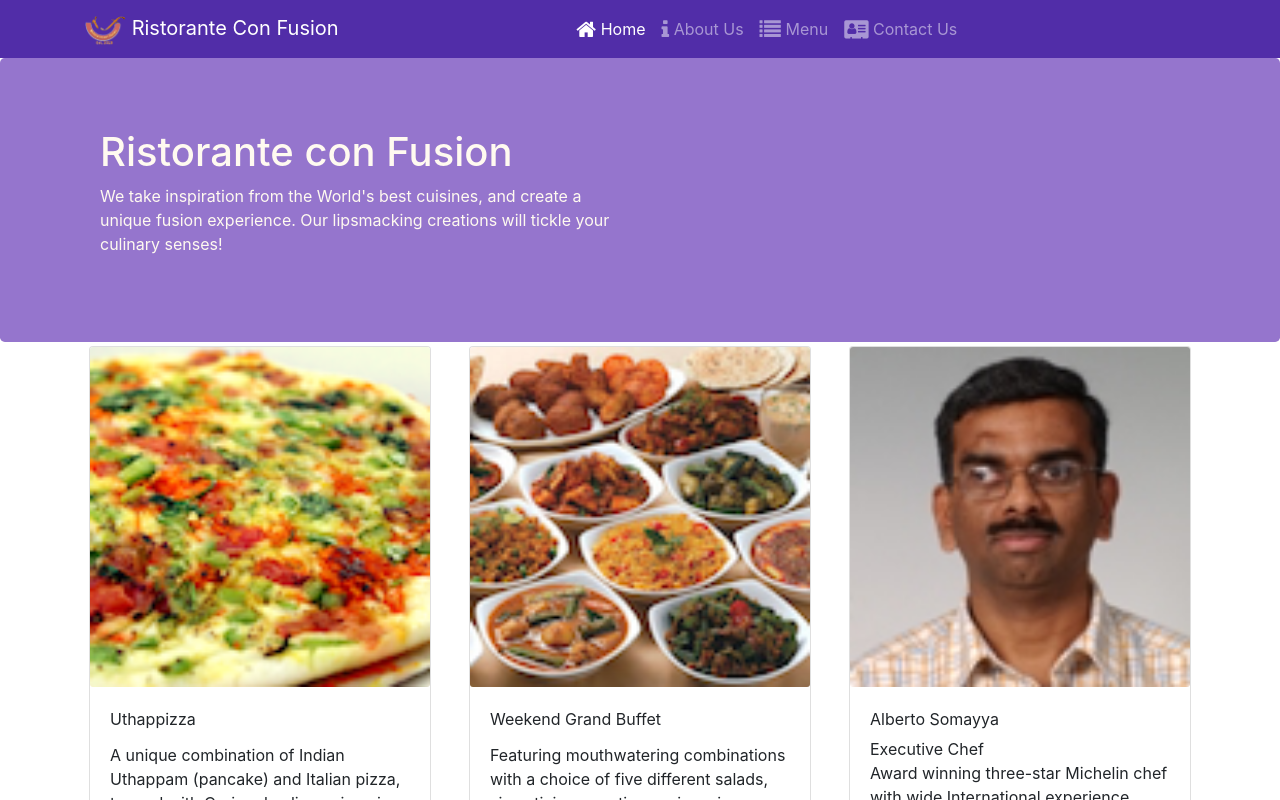
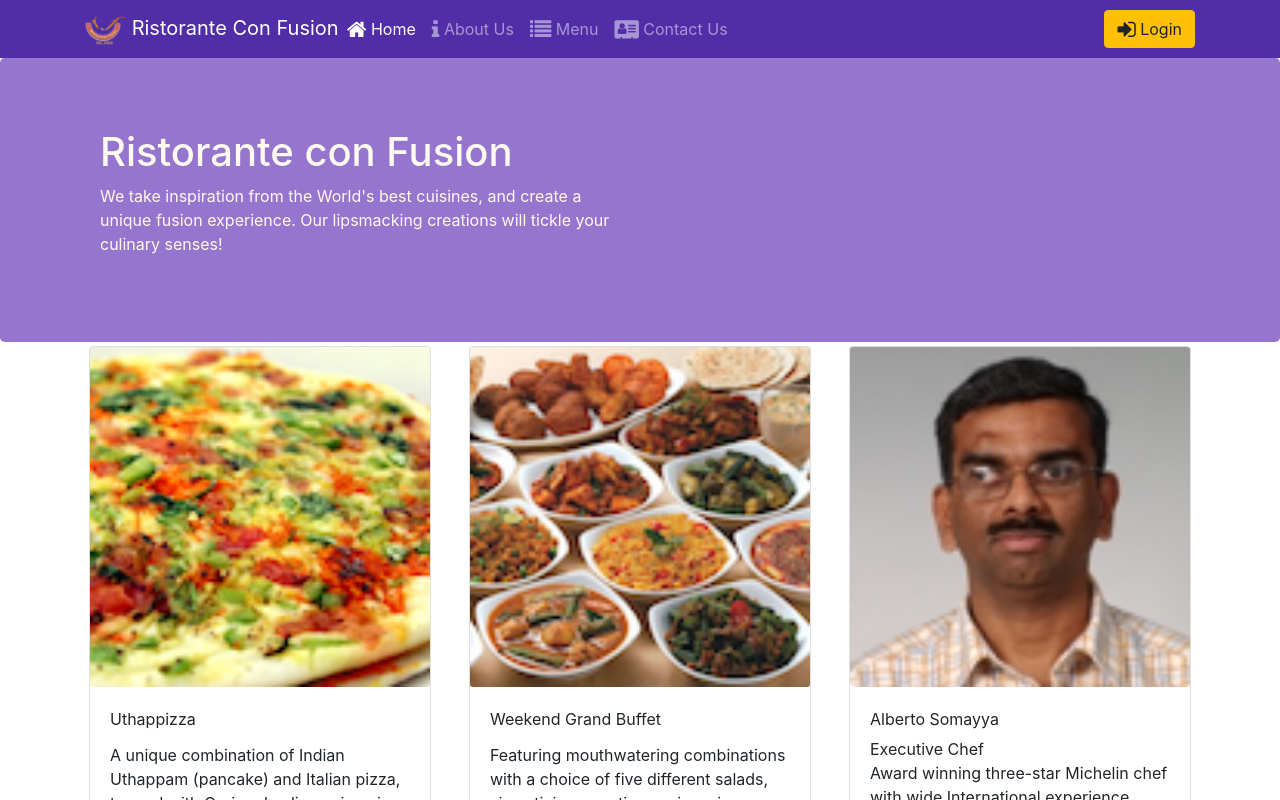
Before and after one commit to vishwasprabhu98/reactjs, a React (Create React App) app in the folder confusion/: page /home in a window 1280 px wide. Shown: the top 800 px of the page. Built offline with nearby package versions, Linux system fonts and the light colour scheme.

Commit message:
Modal for login page

```diff
--- a/confusion/src/components/HeaderComponent.js
+++ b/confusion/src/components/HeaderComponent.js
@@ -1,5 +1,6 @@
 import React, { Component } from 'react';
-import {Nav, Navbar, NavbarBrand, NavbarToggler, Collapse, NavItem, Jumbotron } from 'reactstrap';
+import {Nav, Navbar, NavbarBrand, NavbarToggler, Collapse, NavItem, Jumbotron, Button, Modal, ModalHeader, ModalBody,
+	Form, FormGroup, Input, Label } from 'reactstrap';
 import { NavLink } from 'react-router-dom';
 
 export default class Header extends Component {
@@ -8,15 +9,31 @@
 		super(props);
 
 		this.toggleNav = this.toggleNav.bind(this);
+		this.toggleModal = this.toggleModal.bind(this);
+
 		this.state = {
-		isNavOpen: false
+			isNavOpen: false,
+			isModalOpen: false
 		};
 	}
 
 	toggleNav() {
 		this.setState({
-		isNavOpen: !this.state.isNavOpen
+			isNavOpen: !this.state.isNavOpen
 		});
+	}
+
+	toggleModal() {
+		this.setState({
+			isModalOpen: !this.state.isModalOpen
+		});
+	}
+
+	handleLogin(event) {
+		this.toggleModal();
+		alert("Username: " + this.username.value + " Password: " + this.password.value
+			+ " Remember: " + this.remember.checked);
+		event.preventDefault();
 	}
 
 	render() {
@@ -26,7 +43,7 @@
 					<div className="container">
 						<NavbarToggler onClick={this.toggleNav} />
 						<NavbarBrand className="mr-auto" href="/"><img src='assets/images/logo.png' height="30" width="41" alt='Ristorante Con Fusion' /> Ristorante Con Fusion </NavbarBrand>
-						<Collapse isOpen={this.state.isNavOpen} navbar className="justify-content-center">
+						<Collapse isOpen={this.state.isNavOpen} navbar className="ml-auto">
 							<Nav navbar>
 								<NavItem>
 									<NavLink className="nav-link"  to='/home'><span className="fa fa-home fa-lg"></span> Home</NavLink>
@@ -39,6 +56,11 @@
 								</NavItem>
 								<NavItem>
 									<NavLink className="nav-link" to='/contactus'><span className="fa fa-address-card fa-lg"></span> Contact Us</NavLink>
+								</NavItem>
+							</Nav>
+							<Nav className="ml-auto" navbar>
+								<NavItem>
+									<Button color="warning" onClick={this.toggleModal}><span className="fa fa-sign-in fa-lg"></span> Login</Button>
 								</NavItem>
 							</Nav>
 						</Collapse>
@@ -54,6 +76,31 @@
 						</div>
 					</div>
 				</Jumbotron>
+				<Modal isOpen={this.state.isModalOpen} toggle={this.toggleModal}>
+					<ModalHeader toggle={this.toggleModal}>Login</ModalHeader>
+					<ModalBody>
+						<Form onSubmit={this.handleLogin}>
+							<FormGroup>
+								<Label htmlFor="username">Username</Label>
+								<Input type="text" id="username" name="username"
+									innerRef={(input) => this.username = input} />
+							</FormGroup>
+							<FormGroup>
+								<Label htmlFor="password">Password</Label>
+								<Input type="password" id="password" name="password"
+									innerRef={(input) => this.password = input}  />
+							</FormGroup>
+							<FormGroup check>
+								<Label check>
+									<Input type="checkbox" name="remember"
+									innerRef={(input) => this.remember = input}  />
+									Remember me
+								</Label>
+							</FormGroup>
+							<Button type="submit" value="submit" color="primary">Login</Button>
+						</Form>
+					</ModalBody>
+				</Modal>
 			</React.Fragment>
 		);
 	}
```
